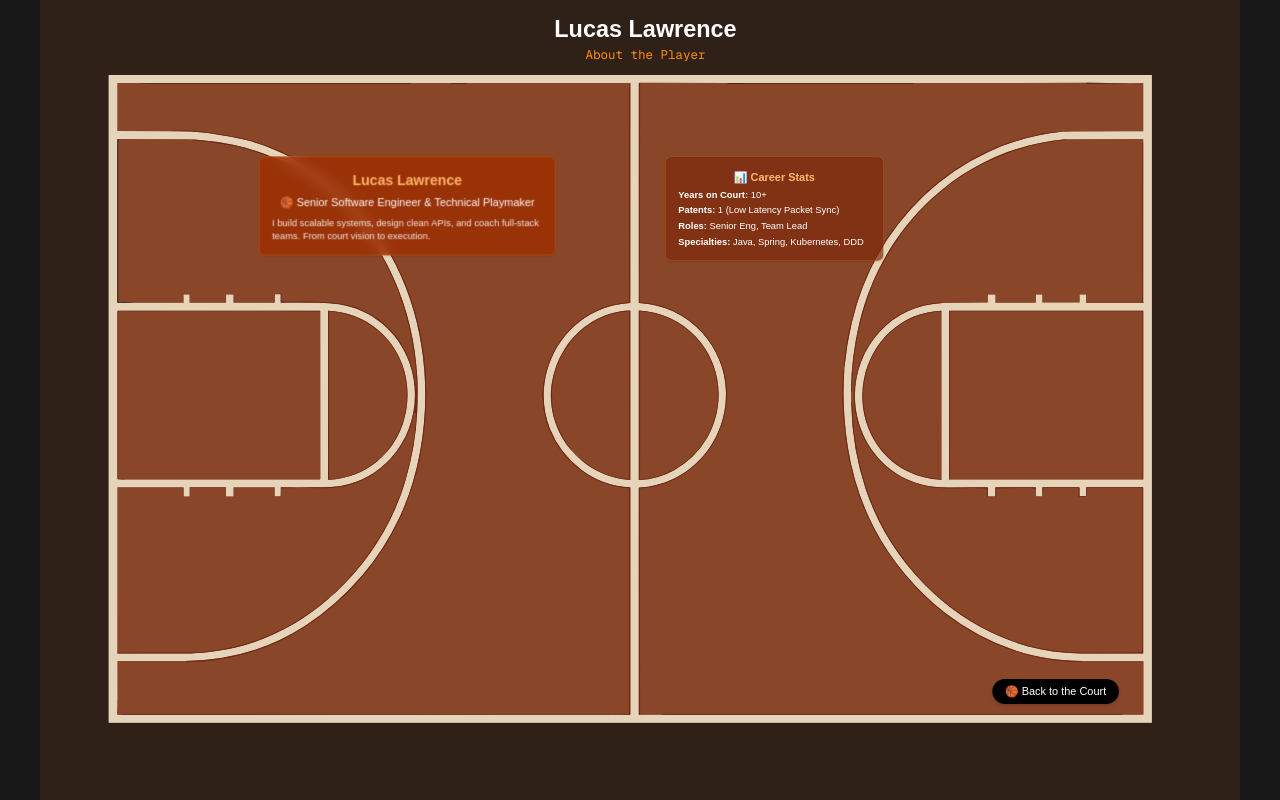
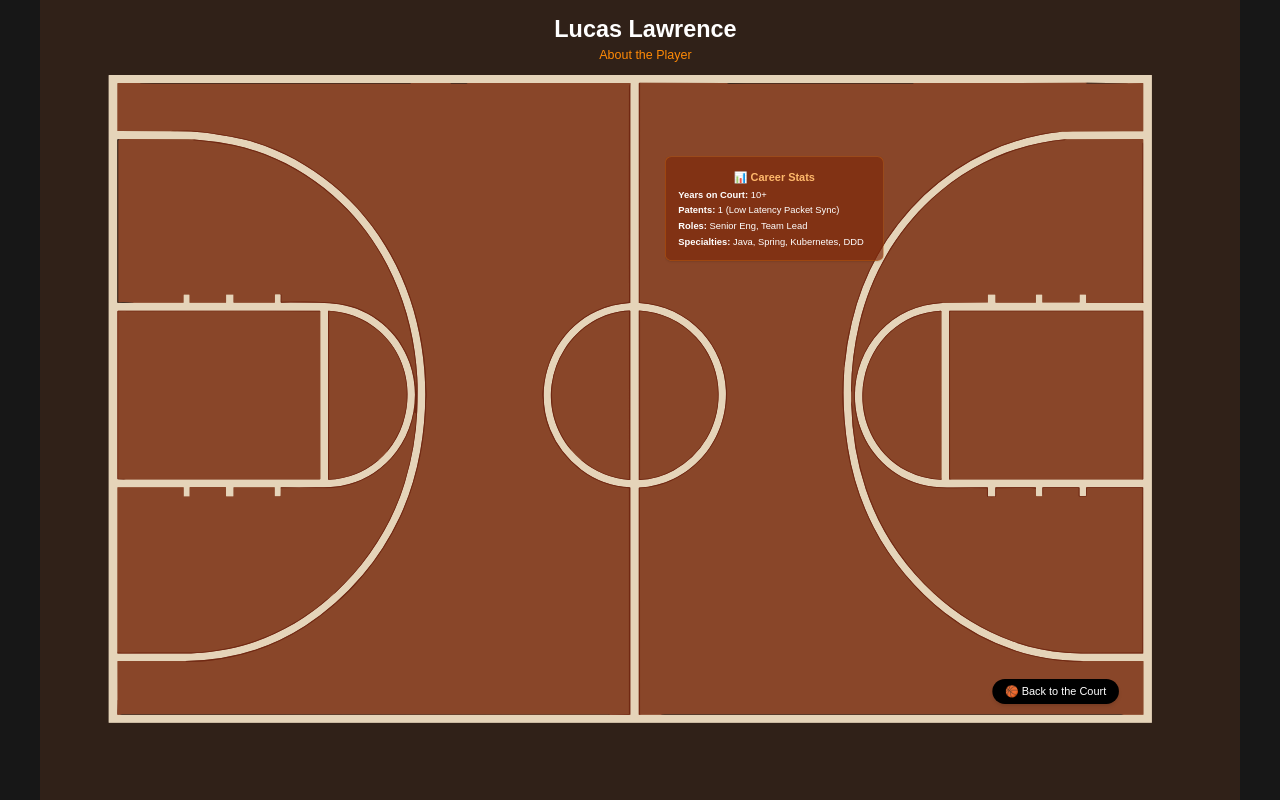
Before and after one commit to lucasklawrence/courtfolio, a Next.js app: page /about in a window 1280 px wide. Built offline with nearby package versions, Linux system fonts and the light colour scheme.

Commit message:
about page fix?

```diff
--- a/app/about/page.tsx
+++ b/app/about/page.tsx
@@ -14,16 +14,30 @@ export default function AboutPage() {
           // Player Bio Card
           'zone-106': (
             <foreignObject x="280" y="200" width="380" height="160">
-              <div className="bg-orange-800/80 backdrop-blur-sm text-white p-4 rounded-lg border border-orange-400/30 shadow-sm animate-bounce-slow">
-                <h2 className="text-lg font-bold text-center text-orange-300">Lucas Lawrence</h2>
-                <p className="text-sm text-center mt-1">
-                  🏀 Senior Software Engineer & Technical Playmaker
-                </p>
-                <p className="text-xs mt-2 leading-snug text-white/90">
-                  I build scalable systems, design clean APIs, and coach full-stack teams. From
-                  court vision to execution.
-                </p>
-              </div>
+              {React.createElement(
+                'body',
+                { xmlns: 'http://www.w3.org/1999/xhtml' },
+                <div
+                  style={{
+                    backgroundColor: 'rgba(88, 44, 13, 0.8)',
+                    color: 'white',
+                    padding: '1rem',
+                    borderRadius: '0.5rem',
+                    border: '1px solid rgba(255, 165, 0, 0.3)',
+                    fontSize: '0.875rem',
+                    textAlign: 'center',
+                  }}
+                >
+                  <h2 style={{ fontSize: '1.125rem', fontWeight: 'bold', color: '#FDBA74' }}>
+                    Lucas Lawrence
+                  </h2>
+                  <p className="text-sm mt-1">🏀 Senior Software Engineer & Technical Playmaker</p>
+                  <p className="mt-2" style={{ fontSize: '0.75rem', lineHeight: '1.25rem' }}>
+                    I build scalable systems, design clean APIs, and coach full-stack teams. From
+                    court vision to execution.
+                  </p>
+                </div>
+              )}
             </foreignObject>
           ),
 
```
